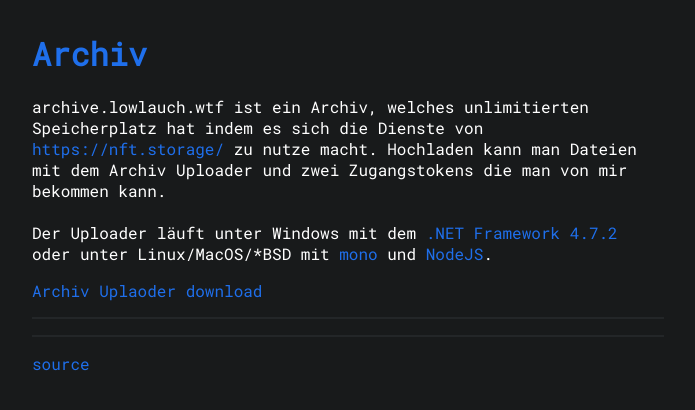
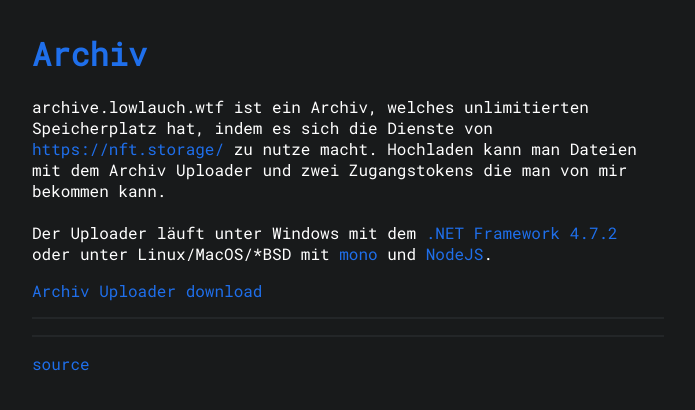
Before and after one commit to L0wLauch11/archive.lowlauch.wtf, a PHP site: page / in a window 1280 px wide. Shown: the top 410 px of the page, without its empty margins (292-987 px from the left). Run offline with PHP 8.4, Linux system fonts and the light colour scheme; data that the repository does not hold is empty.

Commit message:
fix spelling mistakes

```diff
--- a/index.php
+++ b/index.php
@@ -14,11 +14,11 @@
     <div class="container">
         <a href="/"><h1>Archiv</h1></a>
         <p>
-            archive.lowlauch.wtf ist ein Archiv, welches unlimitierten Speicherplatz hat indem es sich die Dienste von <a href="https://nft.storage/">https://nft.storage/</a> zu nutze macht. Hochladen kann man Dateien mit dem Archiv Uploader und zwei Zugangstokens die man von mir bekommen kann.
+            archive.lowlauch.wtf ist ein Archiv, welches unlimitierten Speicherplatz hat, indem es sich die Dienste von <a href="https://nft.storage/">https://nft.storage/</a> zu nutze macht. Hochladen kann man Dateien mit dem Archiv Uploader und zwei Zugangstokens die man von mir bekommen kann.
             <br><br>
             Der Uploader läuft unter Windows mit dem <a href="https://dotnet.microsoft.com/en-us/download/dotnet-framework/thank-you/net472-offline-installer">.NET Framework 4.7.2</a><br>oder unter Linux/MacOS/*BSD mit <a href="https://www.mono-project.com/">mono</a> und <a href="https://nodejs.org/en/download/">NodeJS</a>.
         </p>
-        <a href="https://archive.lowlauch.wtf/?file=ArchivUploader.7z">Archiv Uplaoder download</a>
+        <a href="https://archive.lowlauch.wtf/?file=ArchivUploader.7z">Archiv Uploader download</a>
 
         <div class="seperator"></div>
 
```
